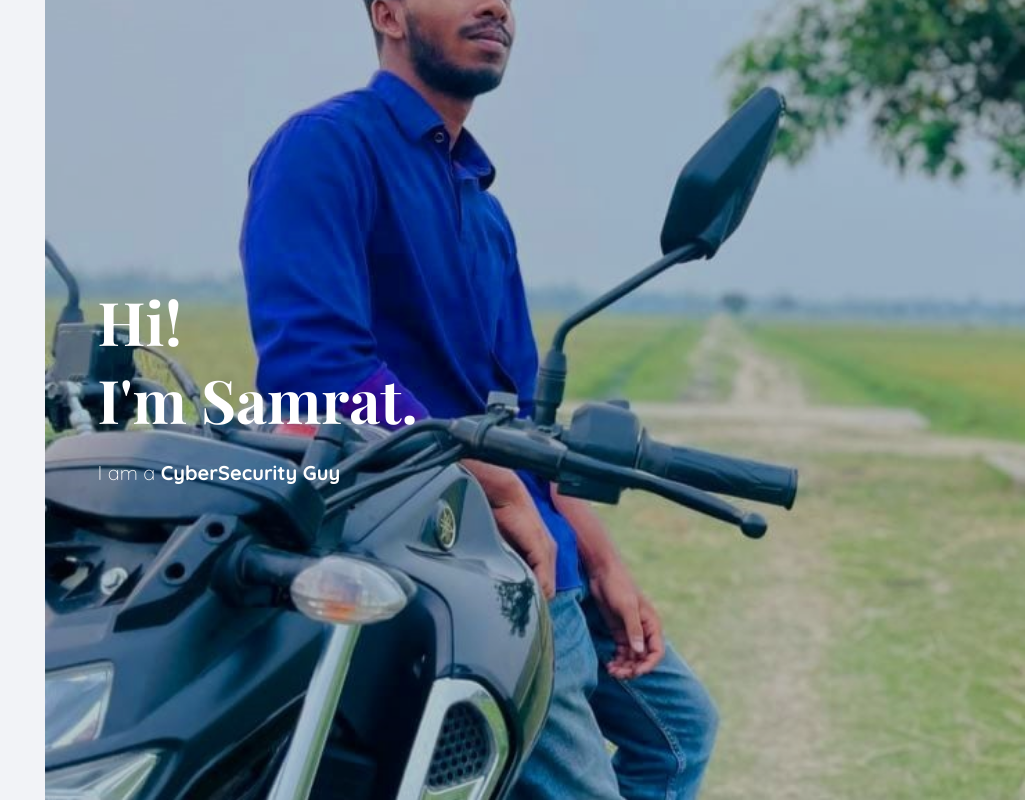
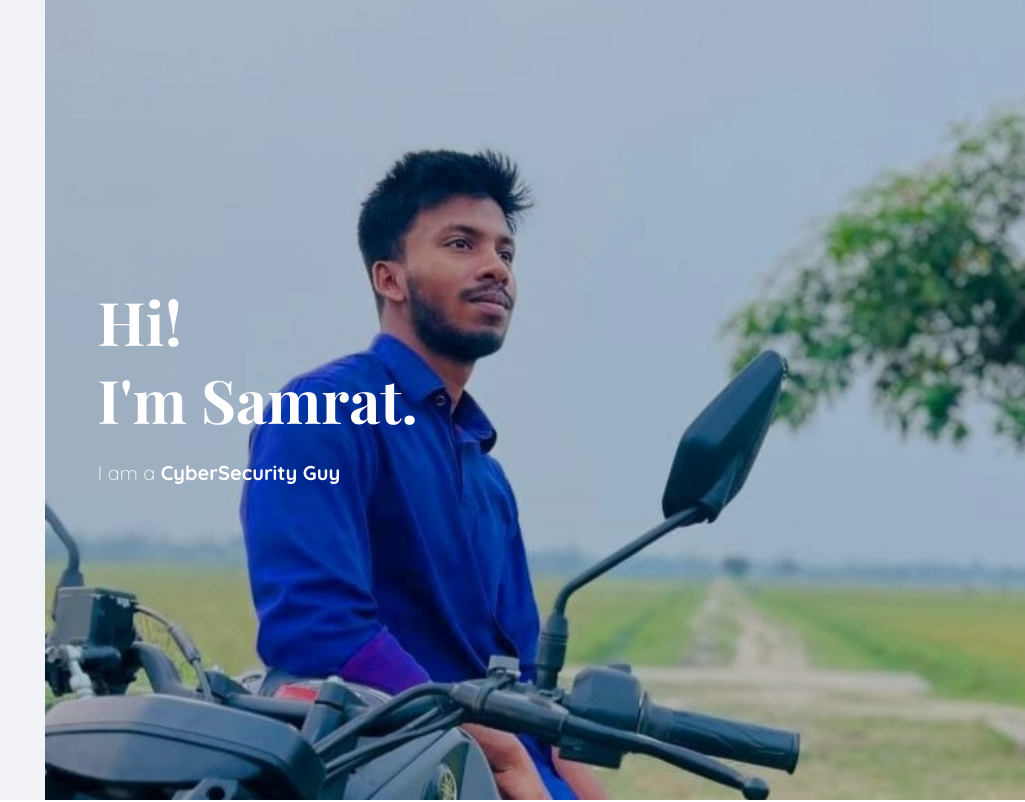
Before and after one commit to TheEmperorGh/theemperorgh.github.io, a plain HTML site: page index.html in a window 1280 px wide. Shown: the top 802 px of the page, 255-1280 px from the left. Drawn offline with nearby package versions, Linux system fonts and the light colour scheme; files whose address does not match are found by name; a web font is replaced by a local one.

Commit message:
Update index.html

```diff
--- a/index.html
+++ b/index.html
@@ -107,7 +107,7 @@
 				<section id="colorlib-hero" class="js-fullheight" data-section="home">
 					<div class="flexslider js-fullheight">
 						<ul class="slides">
-							<li style="background-image: url(images/image2.jpg);">
+							<li style="background-image: url(images/image4.jpg);">
 								<div class="overlay"></div>
 								<div class="container-fluid transparent-overlay">
 									<div class="row">
```
